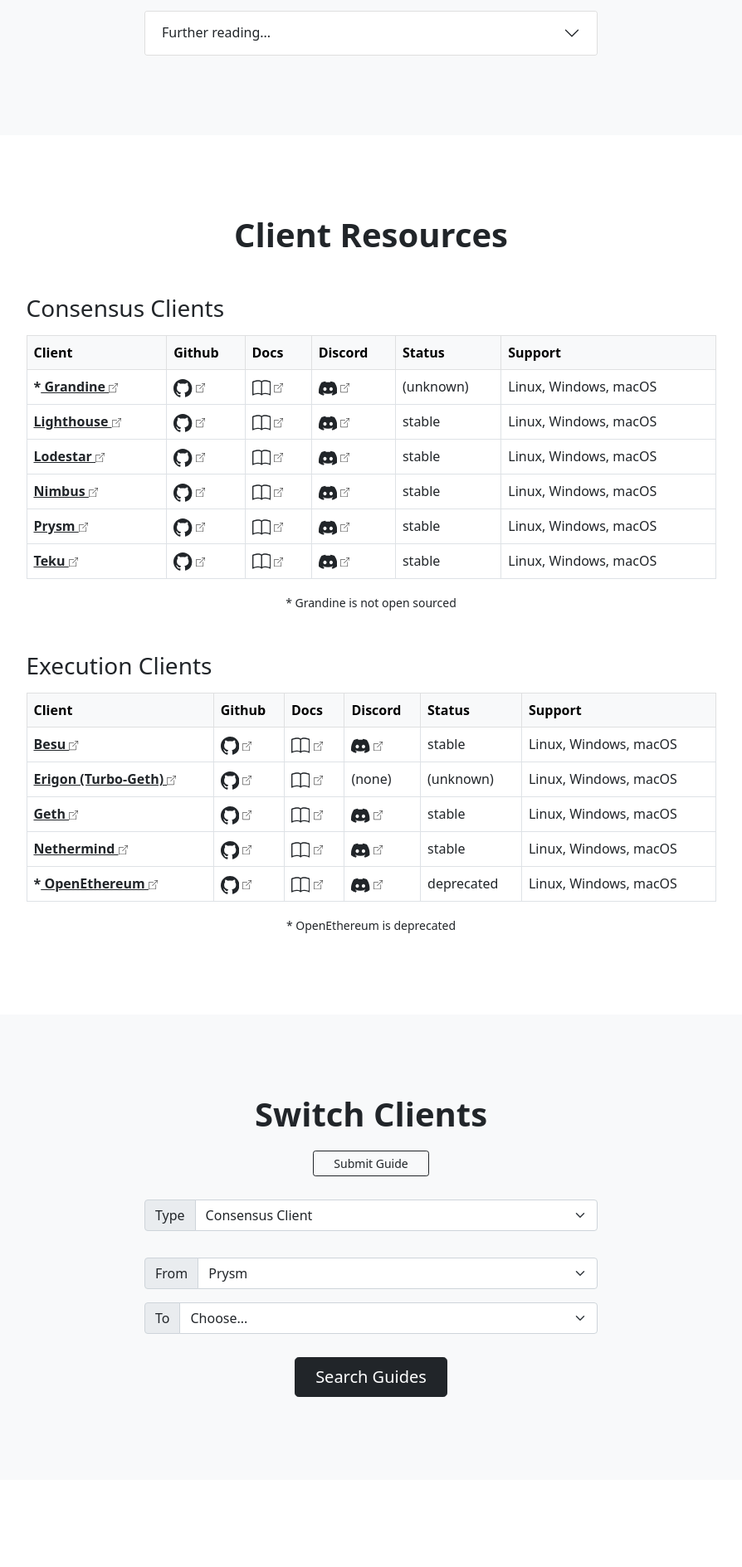
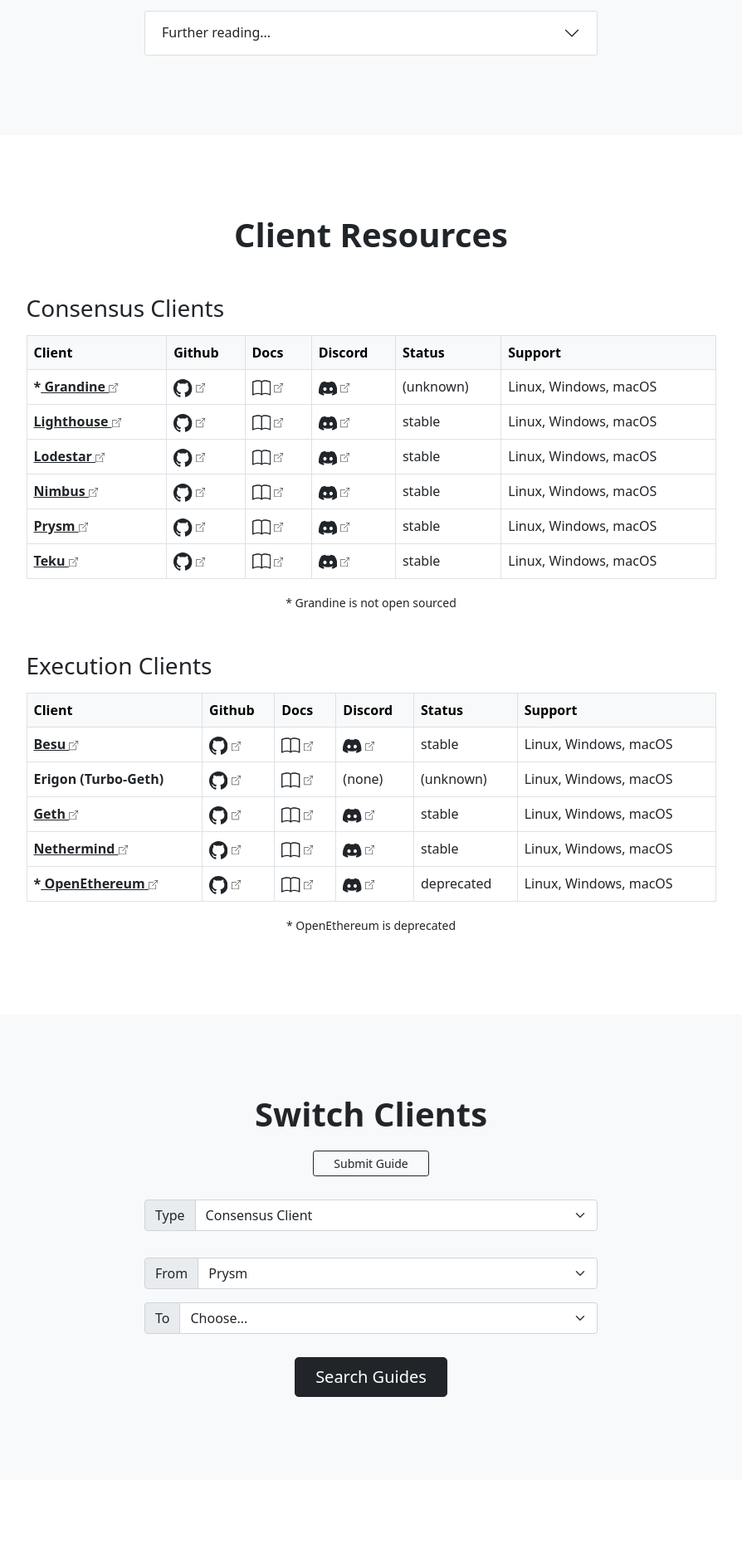
Before and after one commit to etheralpha/clientdiversity-org, a Jekyll site: the page built from index.md, in a window 1280 px wide. Shown: the part 2494-4383 px from the top of the page at 83% size, without its empty margins (193-1087 px from the left). Built offline with Jekyll 4.4.1, drawn with Linux system fonts in a browser that asks for light colours.

Commit message:
only use a tag if a link actually exists

```diff
--- a/index.md
+++ b/index.md
@@ -434,10 +434,14 @@
                 <tr>
                   <th scope="row">
                     {%- if client.name == "Grandine" -%}*{%- endif -%}
-                    <a href="{{client.link}}" class="link-dark" target="_blank">
+                    {%- if client.link -%}
+                      <a href="{{client.link}}" class="link-dark" target="_blank">
                       {{client.name}}
                       {{site.data.icons.new_tab}}
-                    </a>
+                      </a>
+                    {%- else -%}
+                      {{client.name}}
+                    {%- endif -%}
                   </th>
                   {%- if client.github -%}
                     <td>
@@ -503,10 +507,14 @@
                 <tr>
                   <th scope="row">
                     {%- if client.name == "OpenEthereum" -%}*{%- endif -%}
-                    <a href="{{client.link}}" class="link-dark" target="_blank">
+                    {%- if client.link -%}
+                      <a href="{{client.link}}" class="link-dark" target="_blank">
                       {{client.name}}
                       {{site.data.icons.new_tab}}
-                    </a>
+                      </a>
+                    {%- else -%}
+                      {{client.name}}
+                    {%- endif -%}
                   </th>
                   {%- if client.github -%}
                     <td>
```
